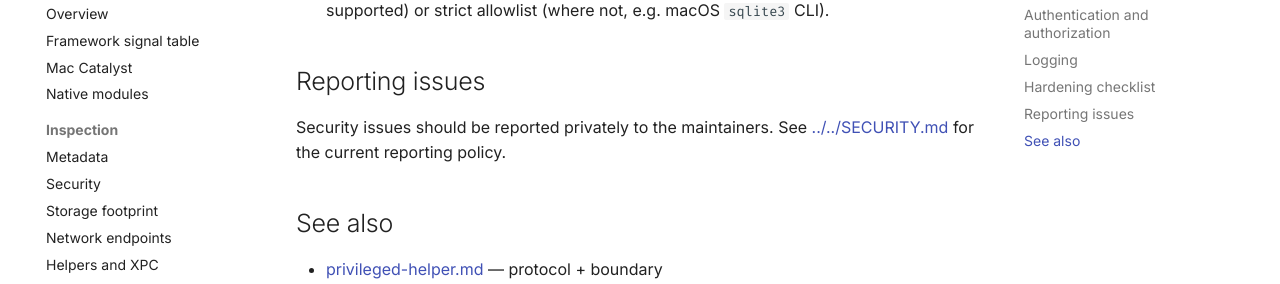
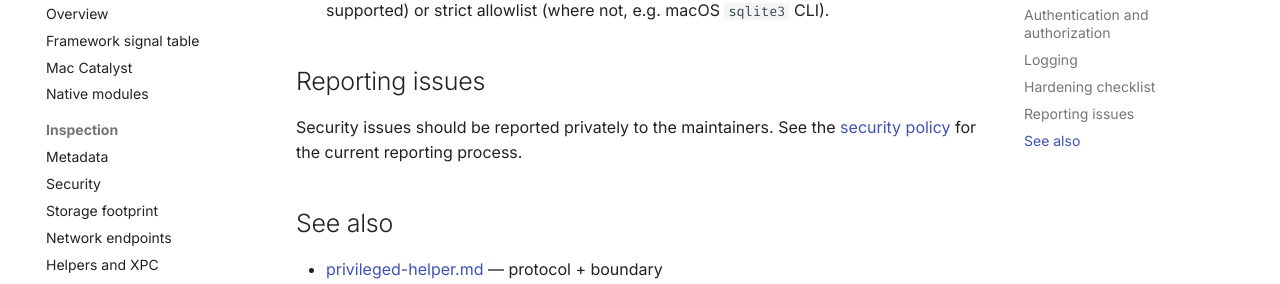
Before and after one commit to kaeawc/spectra, an MkDocs documentation site: the page built from docs/design/threat-model.md, in a window 1280 px wide and 900 px high, scrolled down 4927 px. Shown: the part 462-746 px from the top of the window. Built offline with MkDocs 1.6.1 and Material for MkDocs 9.7.7, drawn with Linux system fonts in a browser that asks for light colours; comment, search, counter and statistics services are not loaded.

Commit message:
Fix security policy docs build

```diff
--- a/docs/design/threat-model.md
+++ b/docs/design/threat-model.md
@@ -225,8 +225,8 @@ Things Spectra commits to before v1 release:
 ## Reporting issues
 
 Security issues should be reported privately to the maintainers. See
-[../../SECURITY.md](../../SECURITY.md) for the current reporting
-policy.
+the [security policy](https://github.com/kaeawc/spectra/security/policy)
+for the current reporting process.
 
 ## See also
 
```
Also changed, not shown: 1 other file.
